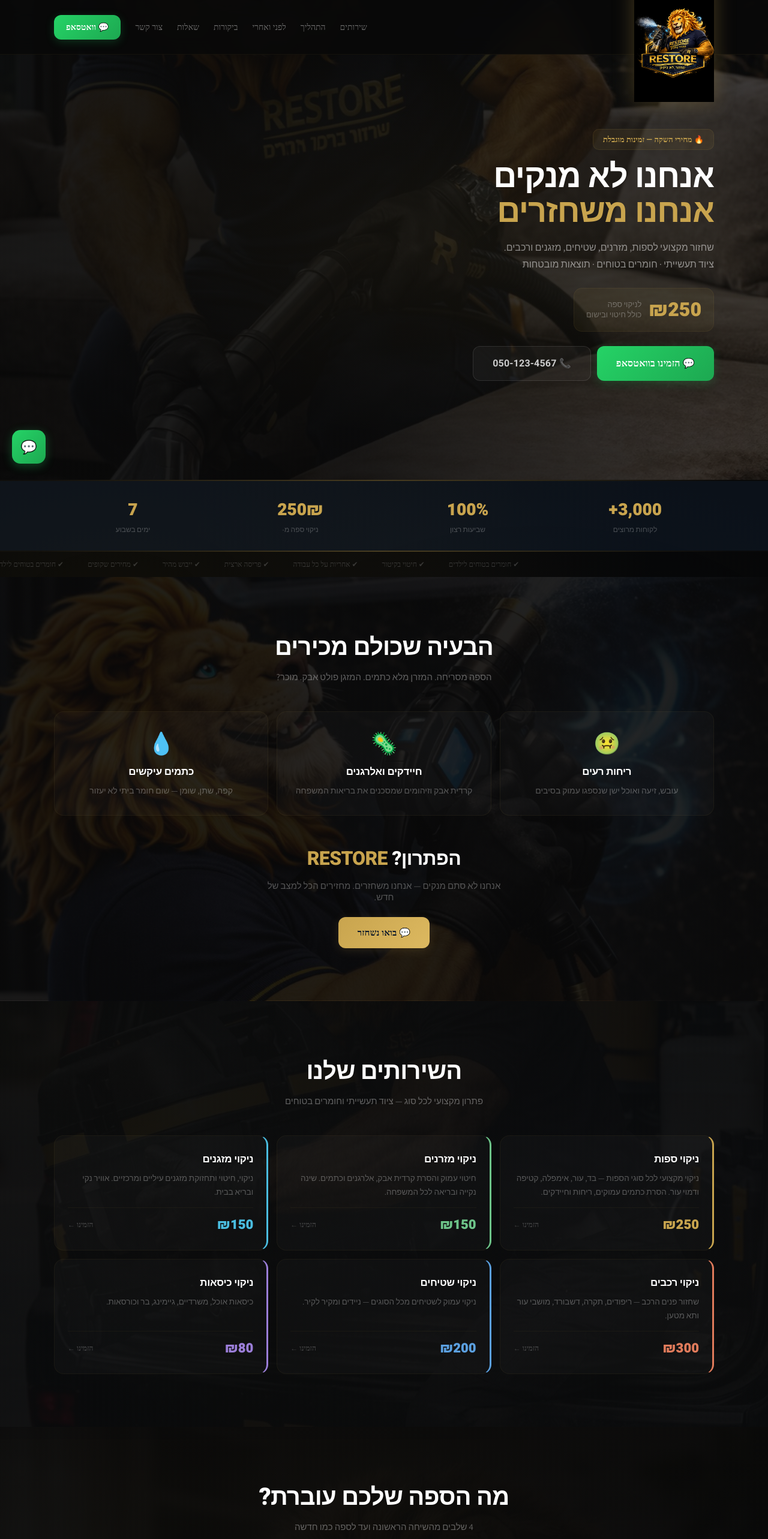
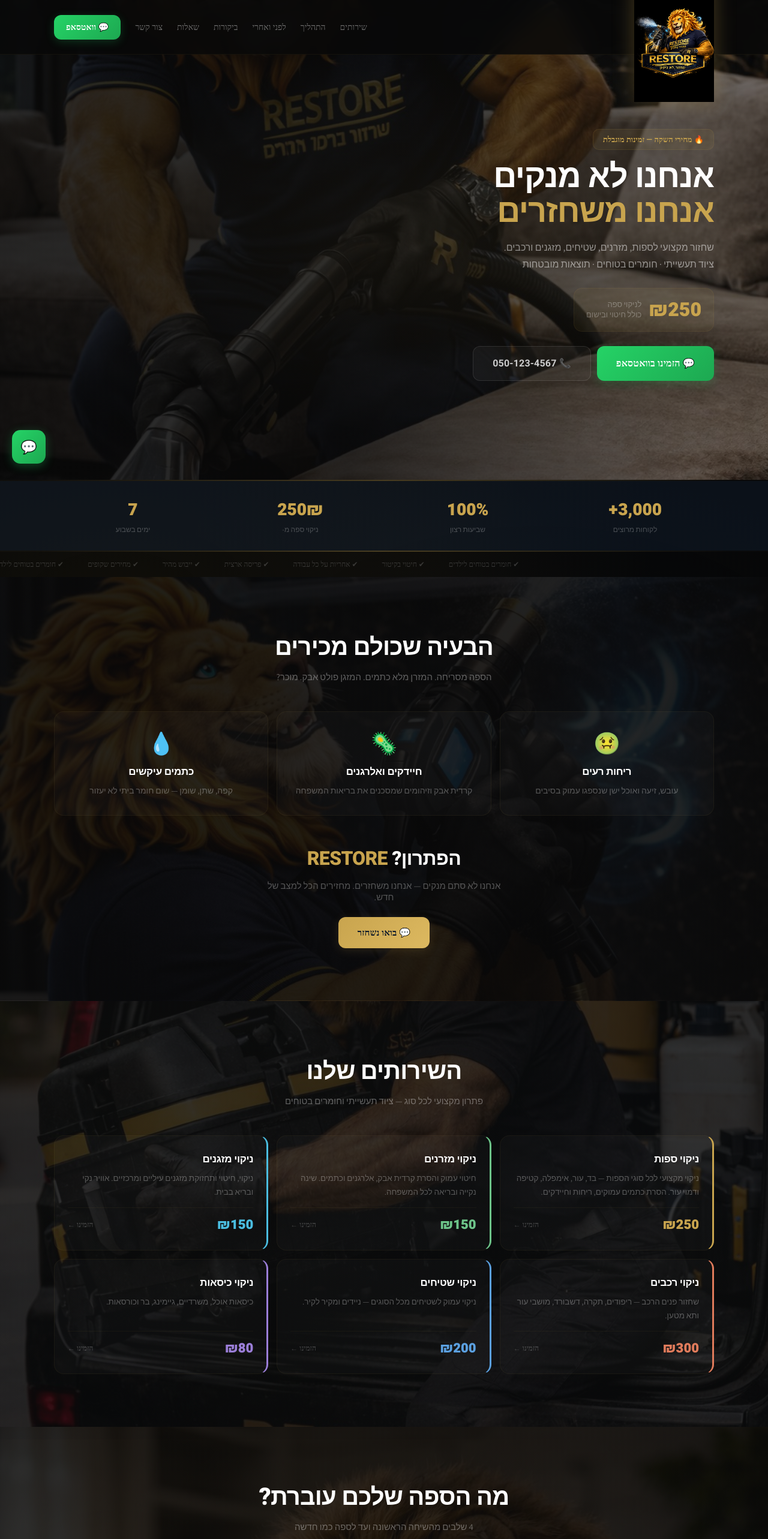
Before and after one commit to lielohana8-wq/restore-website, a React (Vite) app: page / in a window 1280 px wide. Shown: the top 2566 px of the page at 60% size. Built offline with nearby package versions, Linux system fonts and the light colour scheme.

Commit message:
more visible lions

```diff
--- a/src/App.jsx
+++ b/src/App.jsx
@@ -135,9 +135,9 @@
 {/* ══════ HERO — lion as background ══════ */}
 <section style={{minHeight:"100vh",display:"flex",alignItems:"center",position:"relative",overflow:"hidden",padding:"100px 0 50px"}}>
   {/* Lion sofa as full background */}
-  <div style={{position:"absolute",inset:0,backgroundImage:"url(/img/hero-sofa.png)",backgroundSize:"cover",backgroundPosition:"center",opacity:.35}}/>
+  <div style={{position:"absolute",inset:0,backgroundImage:"url(/img/hero-sofa.png)",backgroundSize:"cover",backgroundPosition:"center",opacity:.55}}/>
   {/* Dark gradient overlay - lighter on left so lion shows */}
-  <div style={{position:"absolute",inset:0,background:"linear-gradient(to left, rgba(9,9,9,.3), rgba(9,9,9,.8) 55%)"}}/>
+  <div style={{position:"absolute",inset:0,background:"linear-gradient(to left, rgba(9,9,9,.15), rgba(9,9,9,.75) 55%)"}}/>
   {/* Gold glow */}
   <div style={{position:"absolute",inset:0,background:"radial-gradient(ellipse at 60% 50%,rgba(200,164,78,.05),transparent 60%)"}}/>
 
@@ -201,8 +201,8 @@
 
 {/* ══════ SERVICES ══════ */}
 <section className="sec" id="services" style={{background:"rgba(14,26,43,.25)",position:"relative",overflow:"hidden"}}>
-  <div style={{position:"absolute",inset:0,backgroundImage:"url(/img/lion-van.png)",backgroundSize:"cover",backgroundPosition:"center",opacity:.12}}/>
-  <div style={{position:"absolute",inset:0,background:"linear-gradient(rgba(9,9,9,.7),rgba(9,9,9,.6))"}}/>
+  <div style={{position:"absolute",inset:0,backgroundImage:"url(/img/lion-van.png)",backgroundSize:"cover",backgroundPosition:"center",opacity:.35}}/>
+  <div style={{position:"absolute",inset:0,background:"linear-gradient(rgba(9,9,9,.55),rgba(9,9,9,.5))"}}/>
   <div className="mx" style={{position:"relative",zIndex:1}}>
     <Fade><SectionTitle sub="פתרון מקצועי לכל סוג — ציוד תעשייתי וחומרים בטוחים">השירותים שלנו</SectionTitle></Fade>
     <div className="m-col2" style={{display:"grid",gridTemplateColumns:"repeat(3,1fr)",gap:14}}>
@@ -220,8 +220,8 @@
 
 {/* ══════ PROCESS — Like Krishim ══════ */}
 <section className="sec" id="process" style={{position:"relative",overflow:"hidden"}}>
-  <div style={{position:"absolute",inset:0,backgroundImage:"url(/img/lion-inspect.png)",backgroundSize:"cover",backgroundPosition:"center top",opacity:.1}}/>
-  <div style={{position:"absolute",inset:0,background:"linear-gradient(rgba(9,9,9,.75),rgba(9,9,9,.65))"}}/>
+  <div style={{position:"absolute",inset:0,backgroundImage:"url(/img/lion-inspect.png)",backgroundSize:"cover",backgroundPosition:"center top",opacity:.3}}/>
+  <div style={{position:"absolute",inset:0,background:"linear-gradient(rgba(9,9,9,.55),rgba(9,9,9,.5))"}}/>
   <div className="mx" style={{position:"relative",zIndex:1}}>
     <Fade><SectionTitle sub="4 שלבים מהשיחה הראשונה ועד לספה כמו חדשה">מה הספה שלכם עוברת?</SectionTitle></Fade>
     <div style={{display:"grid",gridTemplateColumns:"1fr",gap:0,maxWidth:680,margin:"0 auto"}}>
@@ -249,8 +249,8 @@
 
 {/* ══════ CTA — Lion office as background ══════ */}
 <section style={{padding:"80px 0",position:"relative",overflow:"hidden"}}>
-  <div style={{position:"absolute",inset:0,backgroundImage:"url(/img/lion-office.png)",backgroundSize:"cover",backgroundPosition:"center",opacity:.2}}/>
-  <div style={{position:"absolute",inset:0,background:"linear-gradient(to left, rgba(9,9,9,.3), rgba(9,9,9,.8) 55%)"}}/>
+  <div style={{position:"absolute",inset:0,backgroundImage:"url(/img/lion-office.png)",backgroundSize:"cover",backgroundPosition:"center",opacity:.45}}/>
+  <div style={{position:"absolute",inset:0,background:"linear-gradient(to left, rgba(9,9,9,.15), rgba(9,9,9,.7) 55%)"}}/>
   <div className="mx" style={{position:"relative",zIndex:2}}>
     <div className="m-center" style={{maxWidth:480}}>
       <Fade><h2 style={{fontSize:"clamp(22px,4vw,30px)",color:"#fff",marginBottom:10}}>רוצים הצעת מחיר?<br/><span style={{color:"#C8A44E"}}>האריה מחכה לשיחה 🦁</span></h2></Fade>
```
